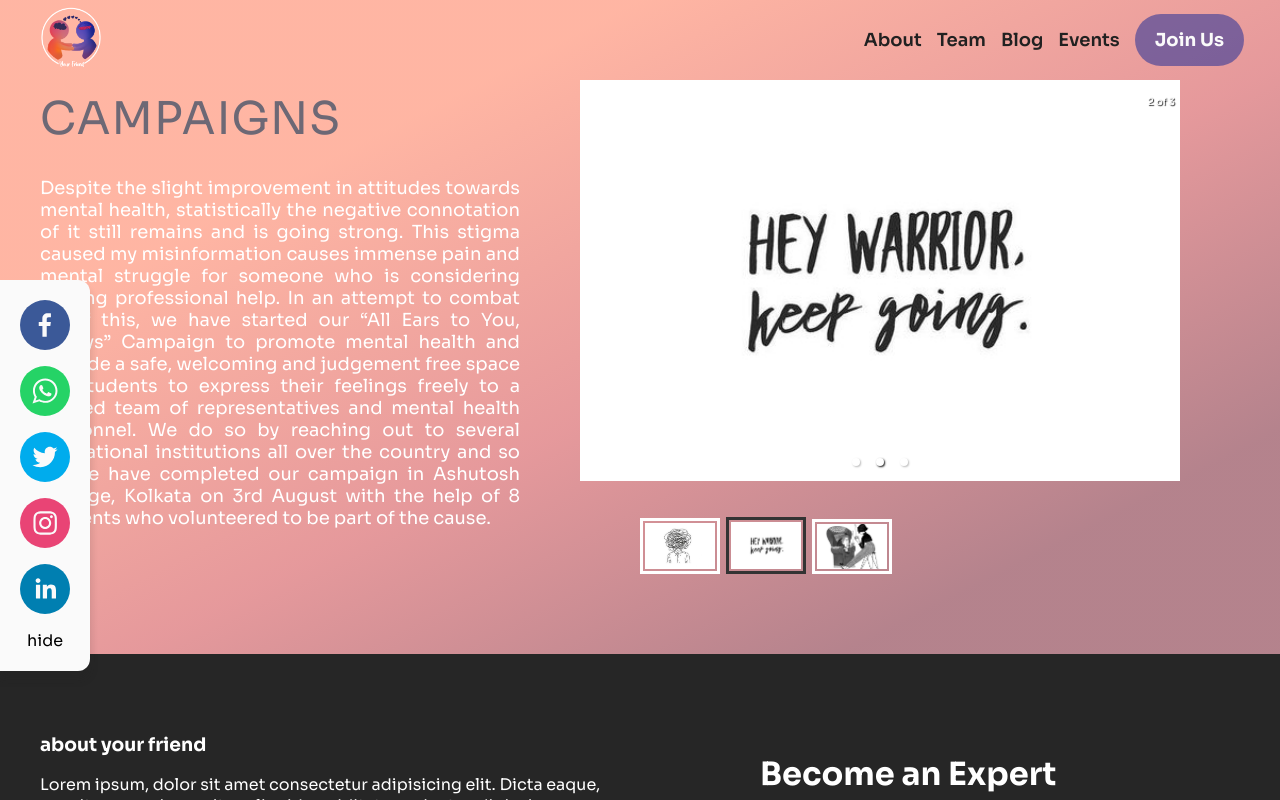
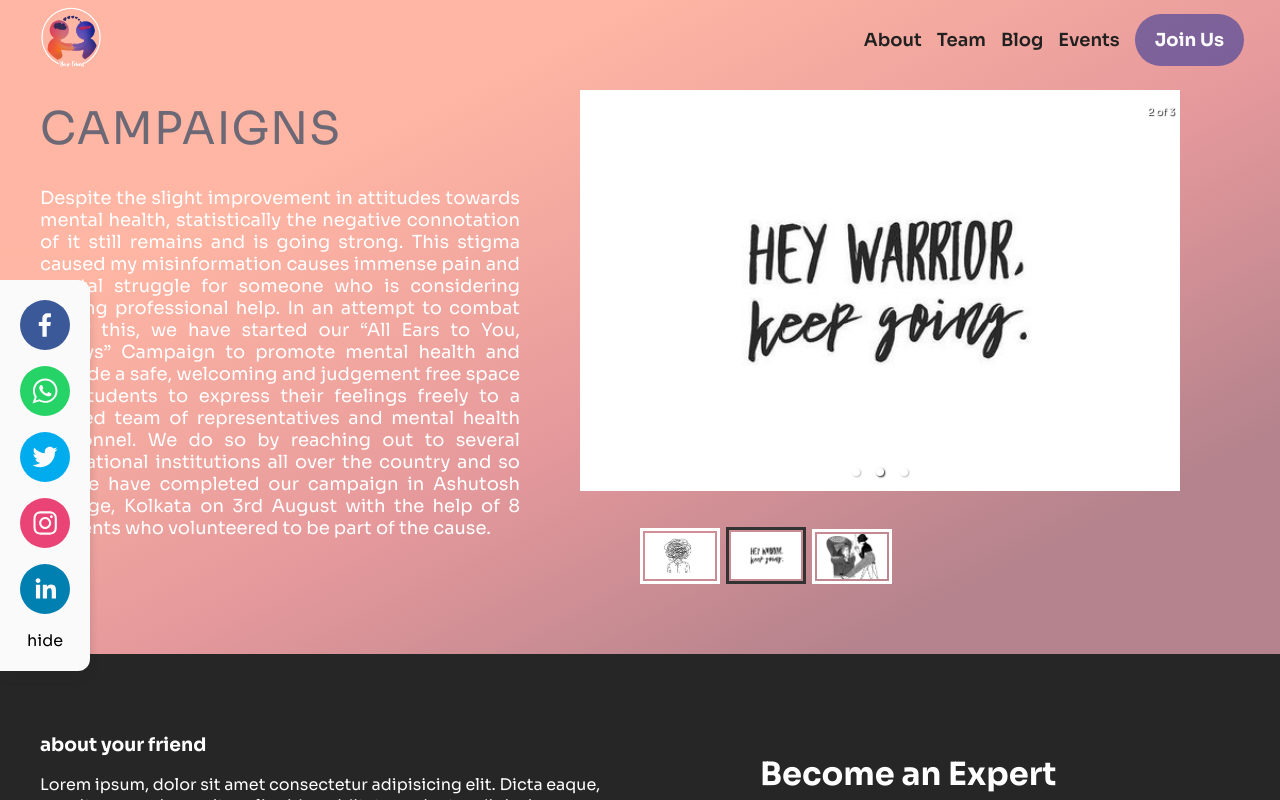
Before and after one commit to tashi2408/yourFriend, a React (Create React App) app: page / in a window 1280 px wide. Both pictures are taken after a click on the button 126 px from the left and 2441 px from the top of the page. Shown: the top 800 px of the page. Built offline with nearby package versions, Linux system fonts and the light colour scheme.

Commit message:
🧨 css edit

```diff
--- a/src/pages/Campaign/Campaign.css
+++ b/src/pages/Campaign/Campaign.css
@@ -1,7 +1,7 @@
 .campaigns-page {
   background: var(--gradient);
   min-height: calc(100vh - 146px);
-  padding-top: 60px;
+  padding-top: 70px;
 }
 
 .campaign-grid {
--- a/src/pages/Internship/Internship.css
+++ b/src/pages/Internship/Internship.css
@@ -32,6 +32,7 @@
   justify-content: center;
   align-items: center;
   padding: 20px 0;
+  max-width: 1000px;
 }
 
 .intern {
--- a/src/pages/Webinar/Webinar.css
+++ b/src/pages/Webinar/Webinar.css
@@ -1,7 +1,7 @@
 .webinar-page {
   background: var(--gradient);
   min-height: calc(100vh - 146px);
-  padding-top: 60px;
+  padding-top: 70px;
 }
 
 .webinar-grid {
```
